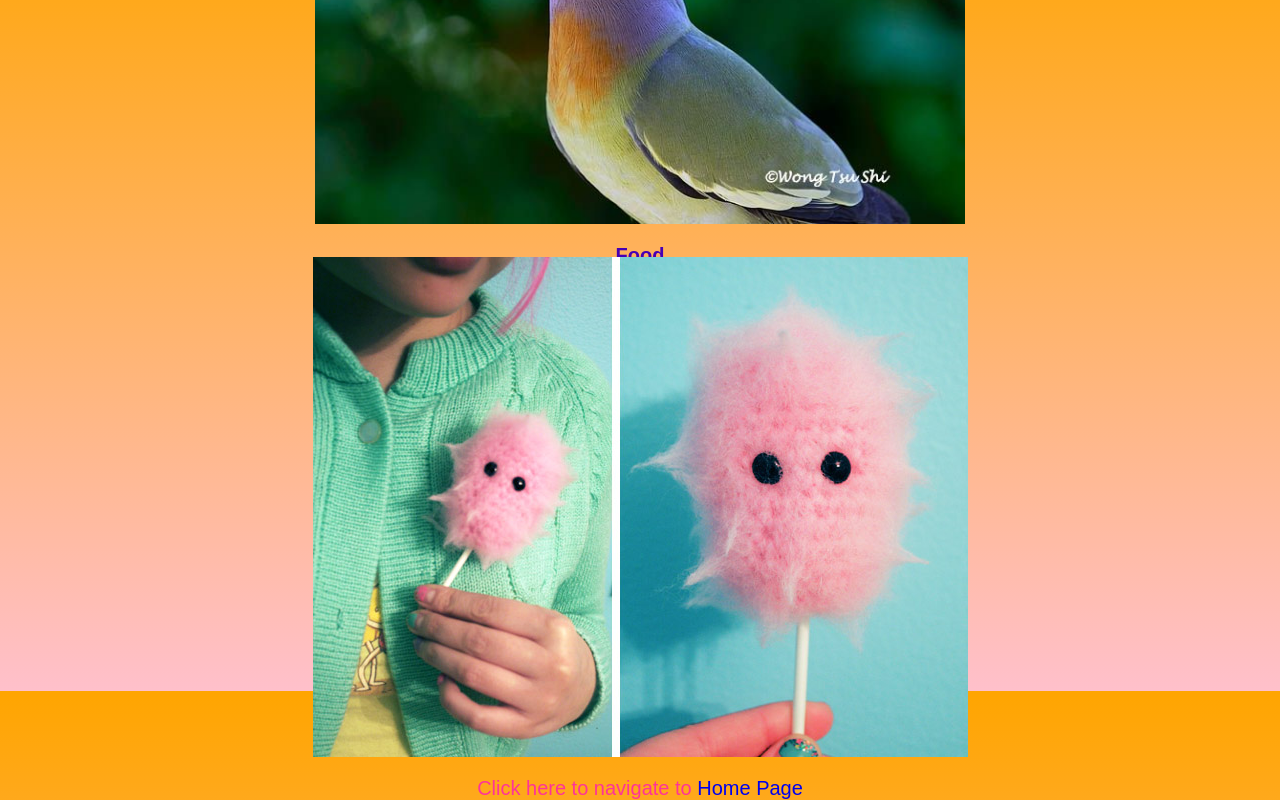
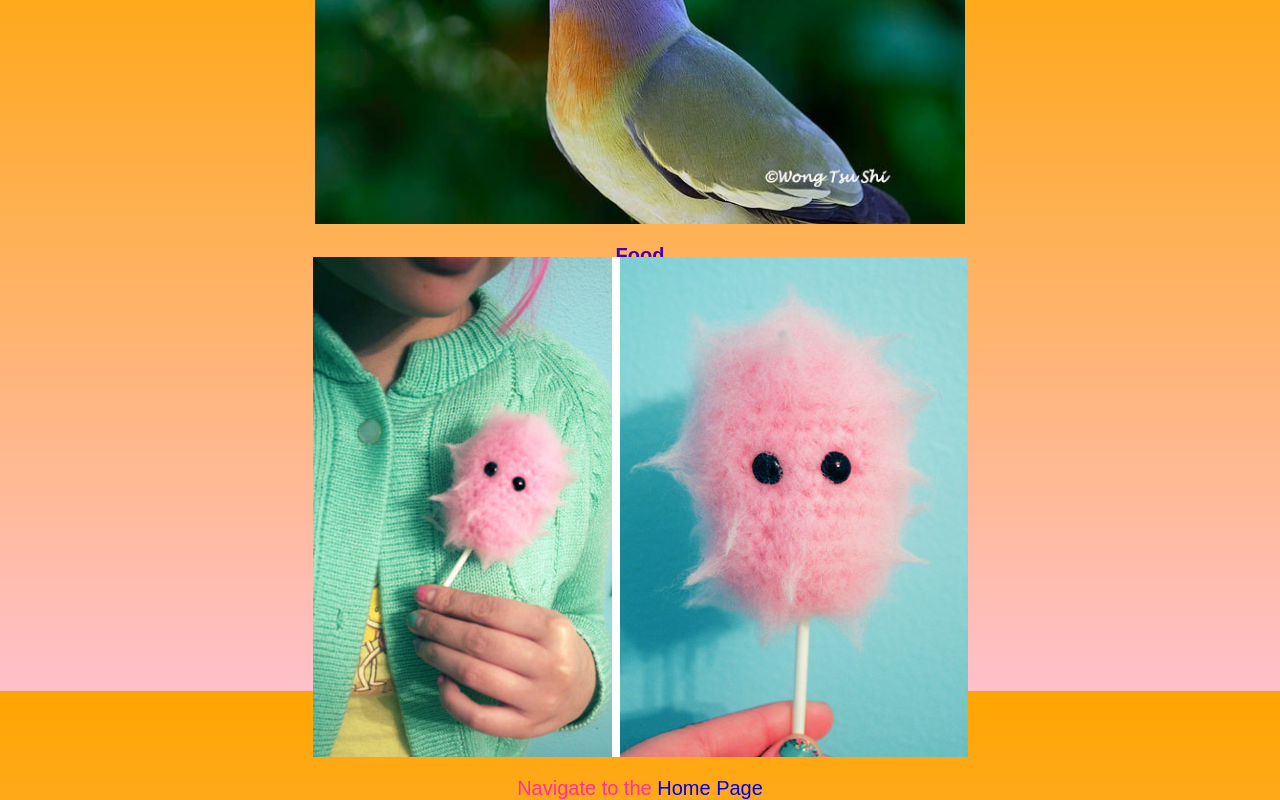
Before and after one commit to JulesKhong/Resort, a plain HTML site: page pictures.html in a window 1280 px wide. Shown: the part 909-1709 px from the top of the page. Drawn offline with Linux system fonts and the light colour scheme.

```diff
--- a/css/styles.css
+++ b/css/styles.css
@@ -1,6 +1,7 @@
 html {
   height: 100%;
 }
+
 body {
   background: linear-gradient(orange, pink);
   background-repeat: no-repeat;
@@ -35,6 +36,13 @@ h3 {
   margin-bottom: -10px;
 }
 
+p {
+  text-align: center;
+  font-family: fantasy;
+  font-size: 20px;
+  color: #ff3399;
+}
+
 ul {
   display:-moz-inline-stack;
   display:inline-block;
@@ -47,11 +55,9 @@ ul {
   font-size: 20px;
 }
 
-p {
-  text-align: center;
-  font-family: fantasy;
-  font-size: 20px;
-  color: #ff3399;
+img {
+  display: block;
+  margin: 0 auto;
 }
 
 a:link {
@@ -63,8 +69,3 @@ a:hover {
   font-weight: bolder;
   color: #ff3399;
 }
-
-img {
-  display: block;
-  margin: 0 auto;
-}
--- a/pictures.html
+++ b/pictures.html
@@ -16,7 +16,6 @@
     <img src="img/wildlife.jpg" alt="a local guide exploring the wilderness" width="650px">
     <h3>Food</h3>
     <img src="img/food.jpg" alt="a local delicacy">
-
-    <p>Click here to navigate to <a href="index.html">Home Page</a></p>
+    <p>Navigate to the <a href="index.html">Home Page</a></p>
   </body>
 </html>
```
Also changed, not shown: accommodations.html (+1 -1 lines), activities.html (+1 -1 lines), contact-information.html (+1 -1 lines), travel-arrangements.html (+1 -2 lines), index.html (indentation only), 1 other file.
